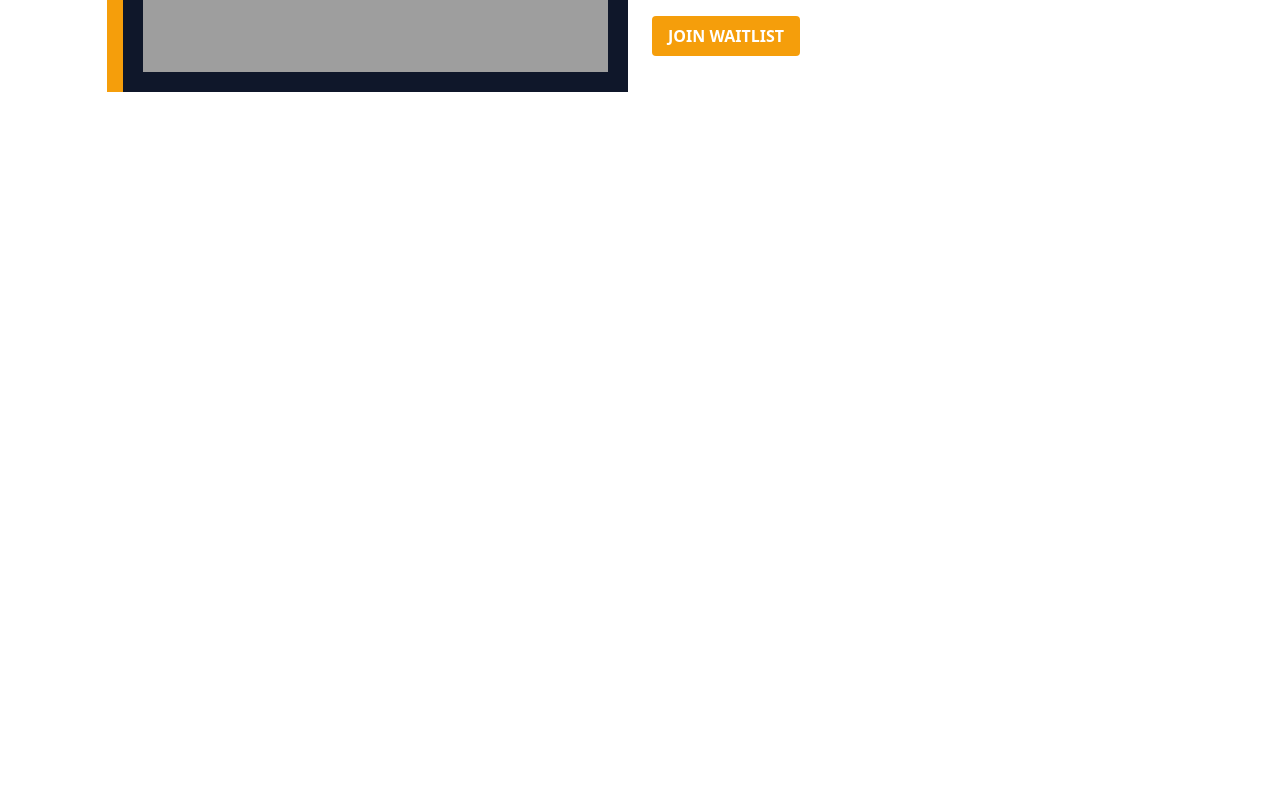
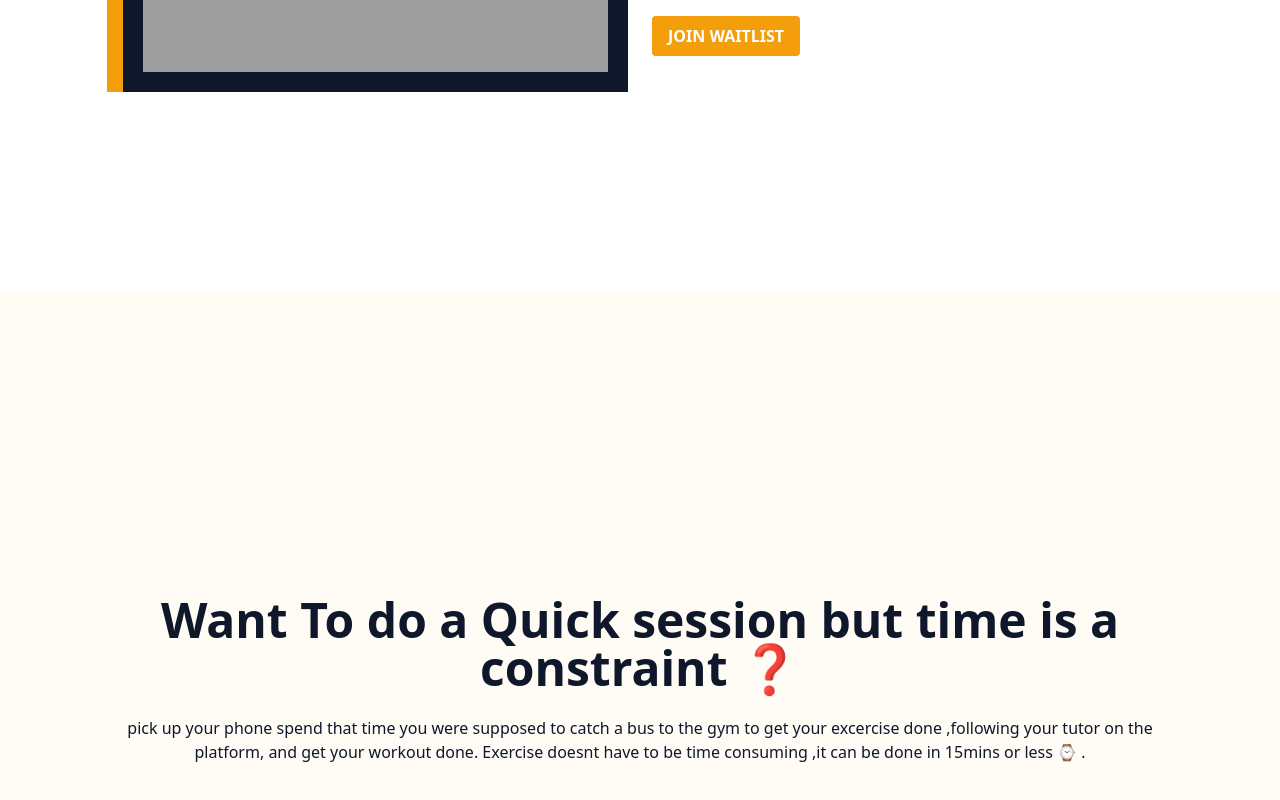
Before and after one commit to emeraldhycient/gofitish-waitlist, a React (Vite) app: page / in a window 1280 px wide. Shown: the part 2944-3744 px from the top of the page. Before the commit the page ends 3236 px from the top, so only its background shows below. Built offline with nearby package versions, Linux system fonts and the light colour scheme; grey boxes are pictures that could not be loaded.

Commit message:
[add,inprogress] streaming section

```diff
--- a/src/components/waitlist/Stream.jsx
+++ b/src/components/waitlist/Stream.jsx
@@ -0,0 +1,21 @@
+import React from "react";
+
+function Stream() {
+  return (
+    <section className="h-fit md:h-screen w-full bg-[#FFFCF6]">
+      <div className=" h-full w-11/12 md:w-10/12 mx-auto text-center flex flex-col justify-center items-center">
+        <h1 className="text-5xl text-slate-900 font-bold">
+          Want To do a Quick session but time is a constraint ❓
+        </h1>
+        <p className="my-6 text-slate-900">
+          pick up your phone spend that time you were supposed to catch a bus to
+          the gym to get your excercise done ,following your tutor on the
+          platform, and get your workout done. Exercise doesnt have to be time
+          consuming ,it can be done in 15mins or less ⌚ .
+        </p>
+      </div>
+    </section>
+  );
+}
+
+export default Stream;
--- a/src/pages/waitlist.jsx
+++ b/src/pages/waitlist.jsx
@@ -4,6 +4,7 @@ import HeroSection from "../components/waitlist/heroSection";
 import Join from "../components/waitlist/join";
 import Navbar from "../components/waitlist/navbar";
 import Podcast from "../components/waitlist/podcast";
+import Stream from "../components/waitlist/Stream";
 
 function Waitlist() {
   return (
@@ -13,6 +14,7 @@ function Waitlist() {
       <About />
       <Join />
       <Podcast />
+      <Stream />
     </div>
   );
 }
```
